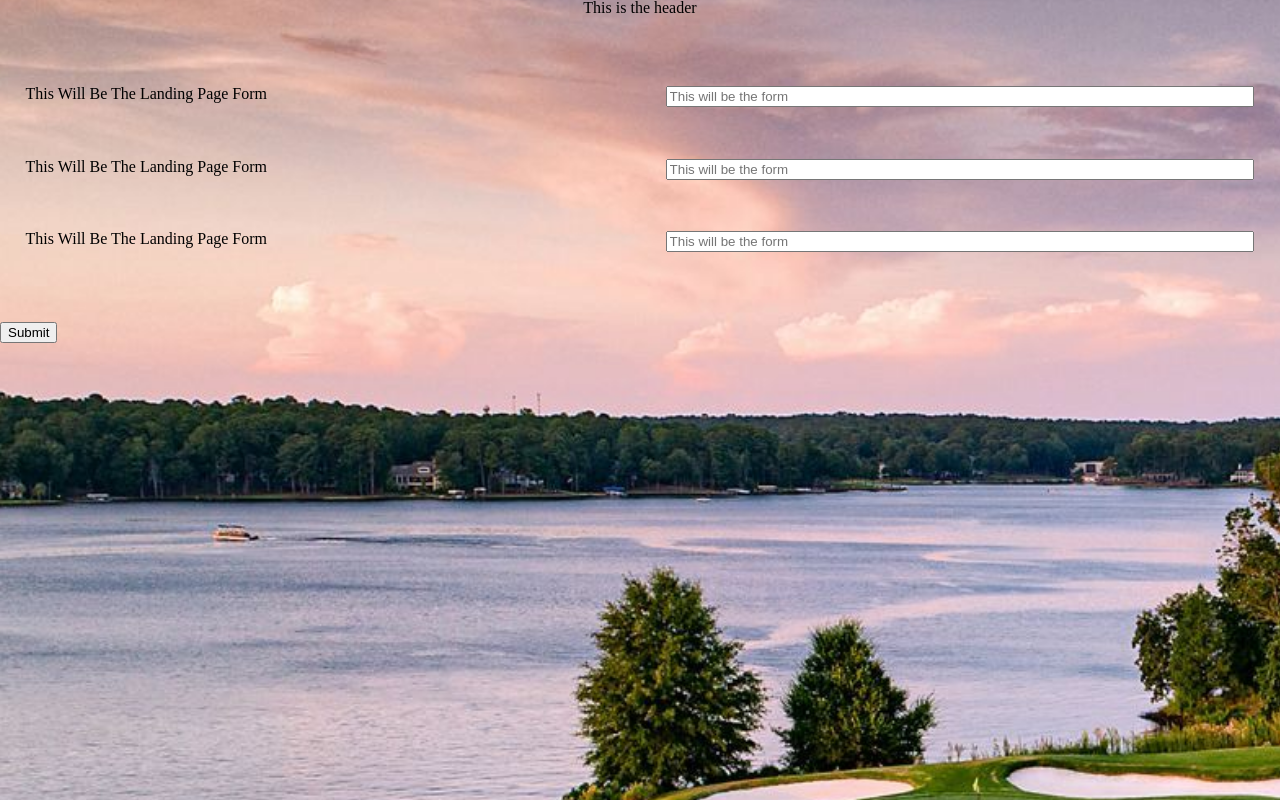
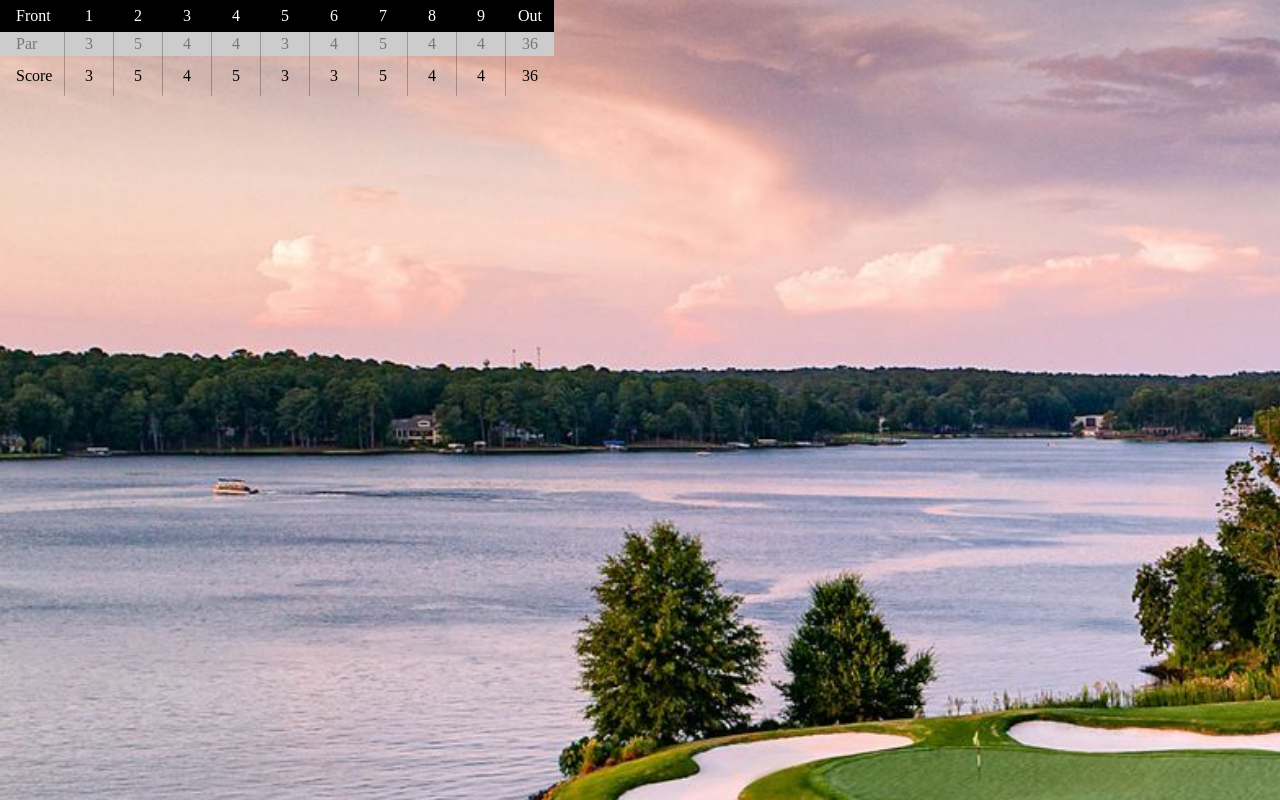
Before and after one commit to jackismoe/scorecard-frontend, a React (Create React App) app: page /scorecard in a window 1280 px wide. Built offline with nearby package versions, Linux system fonts and the light colour scheme.

Commit message:
add scss and start scorecard

```diff
--- a/package.json
+++ b/package.json
@@ -6,6 +6,7 @@
     "@testing-library/jest-dom": "^5.11.4",
     "@testing-library/react": "^11.1.0",
     "@testing-library/user-event": "^12.1.10",
+    "node-sass": "^5.0.0",
     "react": "^17.0.2",
     "react-dom": "^17.0.2",
     "react-redux": "^7.2.3",
@@ -13,6 +14,7 @@
     "react-scripts": "4.0.3",
     "redux": "^4.0.5",
     "redux-thunk": "^2.3.0",
+    "sass": "^1.32.8",
     "web-vitals": "^1.0.1"
   },
   "scripts": {
--- a/src/App.css
+++ /dev/null
@@ -1,49 +0,0 @@
-/* reset*/
-    /* http://meyerweb.com/eric/tools/css/reset/
-      v2.0 | 20110126
-      License: none (public domain)
-    */
-    html, body, div, span, applet, object, iframe,
-    h1, h2, h3, h4, h5, h6, p, blockquote, pre,
-    a, abbr, acronym, address, big, cite, code,
-    del, dfn, em, img, ins, kbd, q, s, samp,
-    small, strike, strong, sub, sup, tt, var,
-    b, u, i, center,
-    dl, dt, dd, ol, ul, li,
-    fieldset, form, label, legend,
-    table, caption, tbody, tfoot, thead, tr, th, td,
-    article, aside, canvas, details, embed,
-    figure, figcaption, footer, header, hgroup,
-    menu, nav, output, ruby, section, summary,
-    time, mark, audio, video {
-      margin: 0;
-      padding: 0;
-      border: 0;
-      font-size: 100%;
-      font: inherit;
-      vertical-align: baseline;
-    }
-    /* HTML5 display-role reset for older browsers */
-    article, aside, details, figcaption, figure,
-    footer, header, hgroup, menu, nav, section {
-      display: block;
-    }
-    body {
-      line-height: 1;
-    }
-    ol, ul {
-      list-style: none;
-    }
-    blockquote, q {
-      quotes: none;
-    }
-    blockquote:before, blockquote:after,
-    q:before, q:after {
-      content: '';
-      content: none;
-    }
-    table {
-      border-collapse: collapse;
-      border-spacing: 0;
-    }
-/* */
--- a/src/App.js
+++ /dev/null
@@ -1,14 +0,0 @@
-import './App.css';
-import LandingPageForm from './components/LandingPageForm.jsx'
-import Header from './components/Header'
-
-function App() {
-  return (
-    <body className="App">
-      <Header/>
-      <LandingPageForm/>
-    </body>
-  );
-}
-
-export default App;
--- /dev/null
+++ b/src/components/Scorecard.jsx
@@ -0,0 +1,95 @@
+import React from 'react'
+
+const Scorecard = () => {
+  return(
+    <>
+    <article class="front9">
+      <div class="hole">
+          <span>Front</span>
+          <span>1</span>
+          <span>2</span>
+          <span>3</span>
+          <span>4</span>
+          <span>5</span>
+          <span>6</span>
+          <span>7</span>
+          <span>8</span>
+          <span>9</span>
+          <span>Out</span>
+      </div>
+      <div class="par">
+          <span>Par</span>
+          <span>3</span>
+          <span>5</span>
+          <span>4</span>
+          <span>4</span>
+          <span>3</span>
+          <span>4</span>
+          <span>5</span>
+          <span>4</span>
+          <span>4</span>
+          <span>36</span>
+      </div>
+      <div class="score">
+          <span>Score</span>
+          <span>3</span>
+          <span>5</span>
+          <span>4</span>
+          <span>5</span>
+          <span>3</span>
+          <span>3</span>
+          <span>5</span>
+          <span>4</span>
+          <span>4</span>
+          <span class="sub">36</span>
+      </div>
+  </article>
+  {/* <article class="back9">
+      <div class="hole">
+          <span>Back</span>
+          <span>10</span>
+          <span>11</span>
+          <span>12</span>
+          <span>13</span>
+          <span>14</span>
+          <span>15</span>
+          <span>16</span>
+          <span>17</span>
+          <span>18</span>
+          <span>In</span>
+          <span>Total</span>
+      </div>
+      <div class="par">
+          <span>Par</span>
+          <span>5</span>
+          <span>3</span>
+          <span>4</span>
+          <span>3</span>
+          <span>5</span>
+          <span>4</span>
+          <span>4</span>
+          <span>3</span>
+          <span>5</span>
+          <span>36</span>
+      <span>72</span>
+      </div>
+      <div class="score">
+          <span>Score</span>
+          <span>6</span>
+          <span>2</span>
+          <span>5</span>
+          <span>4</span>
+          <span>5</span>
+          <span>6</span>
+          <span>4</span>
+          <span>3</span>
+          <span>6</span>
+          <span class="sub">41</span>
+          <span class="total">77</span>
+      </div>
+    </article> */}
+    </>
+  )
+}
+
+export default Scorecard
--- a/src/index.js
+++ b/src/index.js
@@ -1,8 +1,10 @@
 import React from 'react';
 import ReactDOM from 'react-dom';
-import './index.css';
-import App from './App';
-// import {BrowserRouter as Router, Route} from 'react-router-dom'
+import './index.scss';
+import {BrowserRouter as Router, Route} from 'react-router-dom'
+import LandingPageForm from './components/LandingPageForm.jsx'
+import Header from './components/Header.jsx'
+import Scorecard from './components/Scorecard.jsx'
 // import {Provider} from 'react-redux'
 // import {createStore, applyMiddleware} from 'redux'
 // import thunk from 'redux-thunk'
@@ -12,8 +14,10 @@ import App from './App';
 // const store = createStore()
 
 ReactDOM.render(
-  <React.StrictMode>
-    <App />
-  </React.StrictMode>,
+  <Router>
+    <Route exact path='/' component={Header}/>
+    <Route exact path='/' component={LandingPageForm}/>
+    <Route exact path='/scorecard' component={Scorecard}/>
+  </Router>,
   document.getElementById('root')
 );
--- a/src/index.css
+++ b/src/index.scss
@@ -1,3 +1,54 @@
+/* reset*/
+    /* http://meyerweb.com/eric/tools/css/reset/
+      v2.0 | 20110126
+      License: none (public domain)
+    */
+    html, body, div, span, applet, object, iframe,
+    h1, h2, h3, h4, h5, h6, p, blockquote, pre,
+    a, abbr, acronym, address, big, cite, code,
+    del, dfn, em, img, ins, kbd, q, s, samp,
+    small, strike, strong, sub, sup, tt, var,
+    b, u, i, center,
+    dl, dt, dd, ol, ul, li,
+    fieldset, form, label, legend,
+    table, caption, tbody, tfoot, thead, tr, th, td,
+    article, aside, canvas, details, embed,
+    figure, figcaption, footer, header, hgroup,
+    menu, nav, output, ruby, section, summary,
+    time, mark, audio, video {
+      margin: 0;
+      padding: 0;
+      border: 0;
+      font-size: 100%;
+      font: inherit;
+      vertical-align: baseline;
+    }
+    /* HTML5 display-role reset for older browsers */
+    article, aside, details, figcaption, figure,
+    footer, header, hgroup, menu, nav, section {
+      display: block;
+    }
+    body {
+      line-height: 1;
+    }
+    ol, ul {
+      list-style: none;
+    }
+    blockquote, q {
+      quotes: none;
+    }
+    blockquote:before, blockquote:after,
+    q:before, q:after {
+      content: '';
+      content: none;
+    }
+    table {
+      border-collapse: collapse;
+      border-spacing: 0;
+    }
+/* */
+
+
 @font-face {
   font-family: ville-regular;
   src: url('./fonts/Baskervville-Regular.ttf')
@@ -26,8 +77,48 @@ body {
 .landing-page-form > input, .landing-page-form > label {
   margin: 4%;
 }
-/* .landing-page-submit {
-} */
+
+
+.front9, .back9 {
+	margin-bottom: 1em;
+	.hole {
+		background-color: black;
+		color: #fff;
+		span {padding: .5em 0;}
+	}
+	.par {
+		background-color: #ccc;
+		color: #777;
+		span {padding: .25em 0;}
+	}
+	.score {
+		span {padding: .75em 0;}
+	}
+	span {
+		border: rgba(0,0,0,.25) solid 1px;
+		border-width: 0 0 0 1px;
+		display: inline-block;
+		text-align: center;
+		width: 3em;
+
+		&:first-child {
+			text-align: left;
+			padding-left: 1em;
+			border-width: 0;
+		}
+	}
+}
+@media screen and (min-width: 80em) {
+	.front9, .back9 {
+		display: inline-block
+	}
+	.back9 span:first-child {
+		display: none;
+	}
+}
+
+
+/*  */
 
 
 
```
Also changed, not shown: 1 other file (tests, documents, lock files or other folders).
